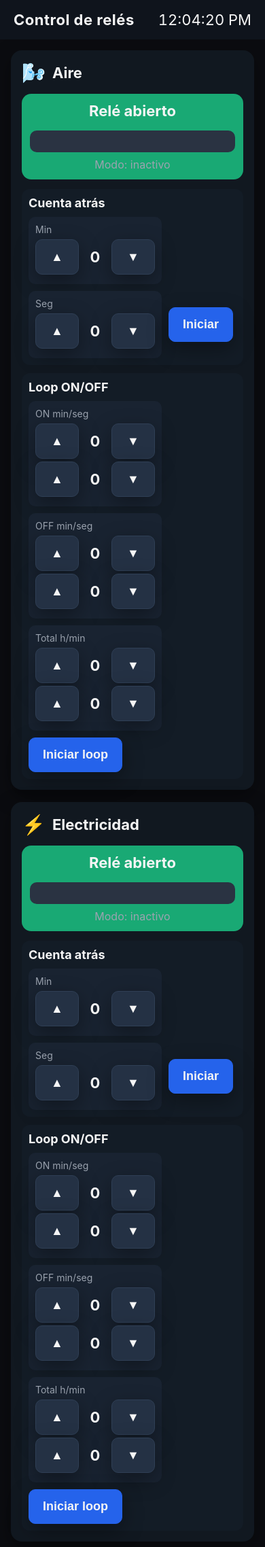
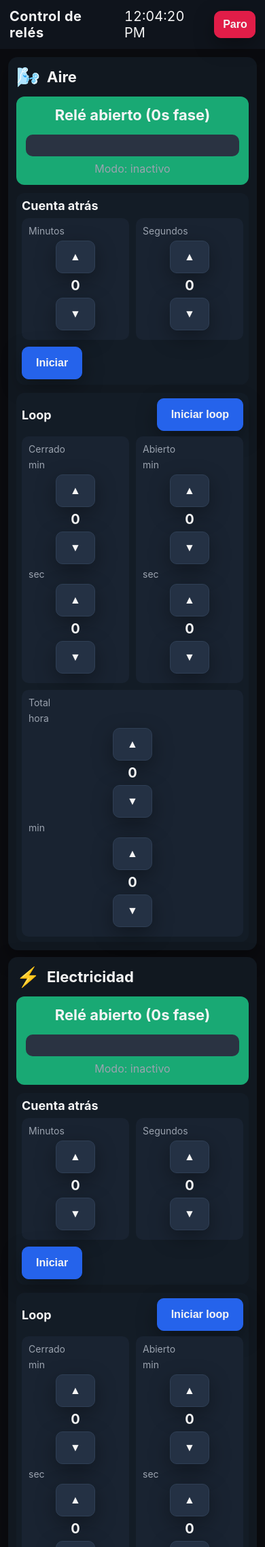
Before and after one commit to ArnauMorato/Kinkmatic, a Flask app: page / in a window 390 px wide. Shown: the top 2276 px of the page at 68% size. Run offline with Flask 3, Linux system fonts and the light colour scheme.

Commit message:
Aplicar mejoras de diseÃ±o de tablet a main con GPIO real - Agregar phase_left, modo pending_loop, endpoint /api/stop, vista /reader - Mejorar UI con botÃ³n de paro y controles verticales - Agregar favicon y vista de lectura

```diff
--- a/app.py
+++ b/app.py
@@ -29,10 +29,18 @@ if HW:
 
 # Estado
 STATE = {
-    name: {"mode": "idle", "seconds_left": 0, "total": 0, "phase": "", "started_at": 0.0}
+    name: {
+        "mode": "idle",           # idle | single | pending_loop | loop
+        "seconds_left": 0,        # tiempo restante total
+        "total": 0,               # total de la acción
+        "phase": "",              # pending | on | off
+        "phase_left": 0,          # tiempo restante de la fase actual
+        "started_at": 0.0,
+    }
     for name in DEVICES
 }
 LOCK = threading.Lock()
+LOOP_START_DELAY = 3  # segundos de cuenta atrás previa en fondo amarillo
 
 
 def set_relay(device: str, closed: bool) -> None:
@@ -52,6 +60,7 @@ def run_countdown(device: str, duration: int) -> None:
             seconds_left=duration,
             total=duration,
             phase="on",
+            phase_left=duration,
             started_at=time.time(),
         )
     set_relay(device, True)
@@ -62,15 +71,41 @@ def run_countdown(device: str, duration: int) -> None:
             if STATE[device]["mode"] != "single":
                 break
             STATE[device]["seconds_left"] = max(0, int(end_ts - now))
+            STATE[device]["phase_left"] = STATE[device]["seconds_left"]
         if now >= end_ts:
             break
         time.sleep(0.2)
     set_relay(device, False)
     with LOCK:
-        STATE[device].update(mode="idle", seconds_left=0, total=0, phase="", started_at=0.0)
+        STATE[device].update(
+            mode="idle", seconds_left=0, total=0, phase="", phase_left=0, started_at=0.0
+        )
 
 
 def run_loop(device: str, on_seconds: int, off_seconds: int, total_seconds: int) -> None:
+    # Fase previa: cuenta atrás amarilla antes de empezar el ciclo
+    pending_end = time.time() + LOOP_START_DELAY
+    with LOCK:
+        STATE[device].update(
+            mode="pending_loop",
+            total=LOOP_START_DELAY,
+            seconds_left=LOOP_START_DELAY,
+            phase="pending",
+            phase_left=LOOP_START_DELAY,
+            started_at=time.time(),
+        )
+    while True:
+        now = time.time()
+        with LOCK:
+            if STATE[device]["mode"] != "pending_loop":
+                break
+            STATE[device]["seconds_left"] = max(0, int(pending_end - now))
+            STATE[device]["phase_left"] = STATE[device]["seconds_left"]
+        if now >= pending_end:
+            break
+        time.sleep(0.2)
+
+    # Fase de loop on/off
     end_ts = time.time() + total_seconds
     with LOCK:
         STATE[device].update(
@@ -78,6 +113,7 @@ def run_loop(device: str, on_seconds: int, off_seconds: int, total_seconds: int)
             total=total_seconds,
             seconds_left=total_seconds,
             phase="on",
+            phase_left=on_seconds,
             started_at=time.time(),
         )
     while True:
@@ -89,14 +125,16 @@ def run_loop(device: str, on_seconds: int, off_seconds: int, total_seconds: int)
         if on_seconds > 0:
             with LOCK:
                 STATE[device]["phase"] = "on"
+                STATE[device]["phase_left"] = on_seconds
             set_relay(device, True)
             phase_end = min(end_ts, time.time() + on_seconds)
             while time.time() < phase_end:
                 with LOCK:
                     if STATE[device]["mode"] != "loop":
                         break
-                with LOCK:
-                    STATE[device]["seconds_left"] = max(0, int(end_ts - time.time()))
+                    now2 = time.time()
+                    STATE[device]["seconds_left"] = max(0, int(end_ts - now2))
+                    STATE[device]["phase_left"] = max(0, int(phase_end - now2))
                 time.sleep(0.2)
         with LOCK:
             if STATE[device]["mode"] != "loop":
@@ -105,25 +143,35 @@ def run_loop(device: str, on_seconds: int, off_seconds: int, total_seconds: int)
         if off_seconds > 0:
             with LOCK:
                 STATE[device]["phase"] = "off"
+                STATE[device]["phase_left"] = off_seconds
             set_relay(device, False)
             phase_end = min(end_ts, time.time() + off_seconds)
             while time.time() < phase_end:
                 with LOCK:
                     if STATE[device]["mode"] != "loop":
                         break
-                with LOCK:
-                    STATE[device]["seconds_left"] = max(0, int(end_ts - time.time()))
+                    now2 = time.time()
+                    STATE[device]["seconds_left"] = max(0, int(end_ts - now2))
+                    STATE[device]["phase_left"] = max(0, int(phase_end - now2))
                 time.sleep(0.2)
         if time.time() >= end_ts:
             break
     set_relay(device, False)
     with LOCK:
-        STATE[device].update(mode="idle", seconds_left=0, total=0, phase="", started_at=0.0)
+        STATE[device].update(
+            mode="idle", seconds_left=0, total=0, phase="", phase_left=0, started_at=0.0
+        )
 
 
 @app.route("/")
 def home():
     return render_template("index.html", devices=DEVICES)
+
+
+@app.route("/reader")
+def reader():
+    """Vista simplificada para modos de lectura (reader view)."""
+    return render_template("reader.html", devices=DEVICES, state=STATE)
 
 
 @app.route("/api/status")
@@ -140,6 +188,7 @@ def api_status():
                 "total": total,
                 "phase": st["phase"],
                 "percent": percent,
+                "phase_left": st.get("phase_left", 0),
             }
     return jsonify(payload)
 
@@ -174,6 +223,16 @@ def api_loop():
     return jsonify({"ok": True})
 
 
+@app.route("/api/stop", methods=["POST"])
+def api_stop():
+    with LOCK:
+        for name in STATE:
+            STATE[name].update(mode="idle", seconds_left=0, total=0, phase="", phase_left=0)
+    for name in STATE:
+        set_relay(name, False)
+    return jsonify({"ok": True})
+
+
 if __name__ == "__main__":
     # Solo para pruebas locales; en producción usar gunicorn/waitress o similar
     app.run(host="0.0.0.0", port=666, debug=False)
--- a/static/app.js
+++ b/static/app.js
@@ -1,5 +1,6 @@
 const cardsContainer = document.getElementById("cards");
 const tmpl = document.getElementById("card-template");
+const stopBtn = document.getElementById("stop-all");
 
 const state = {};
 
@@ -110,6 +111,14 @@ function createCard(key, meta) {
 
 Object.entries(DEVICES).forEach(([k, v]) => createCard(k, v));
 
+stopBtn.onclick = async () => {
+  try {
+    await fetch("/api/stop", { method: "POST" });
+  } catch (e) {
+    console.error(e);
+  }
+};
+
 function renderClock() {
   const el = document.getElementById("clock");
   const now = new Date();
@@ -127,11 +136,19 @@ async function poll() {
       if (!s) continue;
       const { indicator, counter, fill, statusBox, mode, startSingle, startLoop } = s.els;
       const active = st.mode !== "idle";
-      const closed = st.mode === "single" || (st.mode === "loop" && st.phase === "on");
+      const pending = st.mode === "pending_loop";
+      const closed = (!pending) && (st.mode === "single" || (st.mode === "loop" && st.phase === "on"));
 
       statusBox.classList.toggle("on", closed);
       statusBox.classList.toggle("off", !closed);
-      indicator.textContent = closed ? "Relé cerrado" : "Relé abierto";
+      statusBox.classList.toggle("pending", pending);
+      const phaseLeft = st.phase_left || 0;
+      indicator.textContent = pending
+        ? `Preparando loop (${phaseLeft}s)`
+        : closed
+          ? `Relé cerrado (${phaseLeft}s fase)`
+          : `Relé abierto (${phaseLeft}s fase)`;
+
       counter.textContent = active ? st.seconds_left : "";
       fill.style.width = `${st.percent || 0}%`;
       mode.textContent = active
--- a/static/style.css
+++ b/static/style.css
@@ -21,8 +21,9 @@ body {
   display: flex;
   justify-content: space-between;
   align-items: center;
-  padding: 16px 20px;
-  font-size: 22px;
+  gap: 10px;
+  padding: 12px 14px;
+  font-size: 20px;
   background: #0f141c;
   position: sticky;
   top: 0;
@@ -30,21 +31,24 @@ body {
 }
 .clock { font-variant-numeric: tabular-nums; }
 .title { font-weight: 700; letter-spacing: 0.5px; }
+.top-bar .btn { margin-left: auto; }
 
 main {
   display: grid;
-  gap: 18px;
-  padding: 16px;
+  gap: 10px;
+  padding: 12px;
+  max-width: 1100px;
+  margin: 0 auto 24px auto;
 }
 
 .card {
   background: var(--card);
-  border-radius: 16px;
-  padding: 16px;
+  border-radius: 14px;
+  padding: 12px;
   box-shadow: var(--shadow);
   display: flex;
   flex-direction: column;
-  gap: 14px;
+  gap: 12px;
 }
 
 .card-header {
@@ -59,8 +63,8 @@ main {
 }
 
 .status {
-  padding: 12px;
-  border-radius: 14px;
+  padding: 14px;
+  border-radius: 12px;
   background: #16202d;
   display: grid;
   gap: 8px;
@@ -71,7 +75,7 @@ main {
   font-weight: 700;
 }
 .counter {
-  font-size: 64px;
+  font-size: 56px;
   font-weight: 800;
   font-variant-numeric: tabular-nums;
 }
@@ -102,14 +106,20 @@ main {
 .block {
   background: #131c26;
   border-radius: 12px;
-  padding: 12px;
+  padding: 10px;
   display: flex;
   flex-direction: column;
-  gap: 10px;
+  gap: 8px;
 }
 .block-title {
   font-size: 18px;
   font-weight: 700;
+}
+.block-title.with-action {
+  display: flex;
+  align-items: center;
+  justify-content: space-between;
+  gap: 10px;
 }
 .row {
   display: flex;
@@ -123,18 +133,24 @@ main {
   background: #192331;
   border-radius: 10px;
   padding: 10px;
-  min-width: 140px;
+  min-width: 120px;
+  flex: 1 1 0;
 }
 .ctrl-label {
   font-size: 14px;
   color: var(--muted);
   margin-bottom: 6px;
 }
+.ctrl-label.sub { margin-top: 6px; }
 .ctrl-buttons {
   display: flex;
   align-items: center;
   gap: 6px;
   margin-bottom: 4px;
+}
+.ctrl-buttons.vertical {
+  flex-direction: column;
+  align-items: center;
 }
 
 .btn {
@@ -142,9 +158,9 @@ main {
   color: var(--text);
   border: 1px solid #2f3f55;
   border-radius: 10px;
-  padding: 14px 16px;
-  font-size: 20px;
-  min-width: 64px;
+  padding: 12px 14px;
+  font-size: 18px;
+  min-width: 58px;
   cursor: pointer;
   touch-action: manipulation;
   box-shadow: var(--shadow);
@@ -156,35 +172,50 @@ main {
   font-weight: 700;
   padding: 14px 20px;
 }
+.btn.danger {
+  background: #e11d48;
+  border-color: #e11d48;
+  font-weight: 800;
+}
 .btn:disabled {
   opacity: 0.4;
   cursor: not-allowed;
   box-shadow: none;
 }
 .arrow {
-  width: 60px;
-  height: 60px;
+  width: 54px;
+  height: 54px;
   display: grid;
   place-items: center;
 }
+.actions {
+  display: flex;
+  align-items: stretch;
+}
 .value {
-  min-width: 36px;
+  min-width: 34px;
   text-align: center;
   font-weight: 700;
-  font-size: 22px;
+  font-size: 20px;
 }
 
 .status.on { background: var(--red); }
 .status.off { background: var(--green); }
+.status.pending { background: var(--yellow); color: #111; }
 
-@media (min-width: 768px) {
-  main { grid-template-columns: repeat(2, minmax(0, 1fr)); }
-  .counter { font-size: 80px; }
+@media (max-width: 900px) {
+  main { grid-template-columns: 1fr; }
 }
 
+@media (min-width: 900px) {
+  main { grid-template-columns: repeat(2, minmax(0, 1fr)); }
+}
+
+/* Mantener wrap siempre para que no desborde en horizontal */
+
 @media (max-width: 480px) {
-  .btn { padding: 12px 14px; font-size: 18px; }
-  .arrow { width: 52px; height: 52px; }
-  .counter { font-size: 54px; }
-  .block { padding: 10px; }
+  .btn { padding: 10px 12px; font-size: 16px; }
+  .arrow { width: 48px; height: 48px; }
+  .counter { font-size: 48px; }
+  .block { padding: 8px; }
 }
--- a/templates/index.html
+++ b/templates/index.html
@@ -4,12 +4,14 @@
   <meta charset="utf-8">
   <meta name="viewport" content="width=device-width, initial-scale=1.0, user-scalable=no">
   <title>Control de Relés</title>
+  <link rel="icon" type="image/svg+xml" href="{{ url_for('static', filename='favicon.svg') }}">
   <link rel="stylesheet" href="{{ url_for('static', filename='style.css') }}">
 </head>
 <body>
   <header class="top-bar">
     <div class="title">Control de relés</div>
     <div id="clock" class="clock"></div>
+    <button id="stop-all" class="btn danger">Paro</button>
   </header>
 
   <main id="cards"></main>
@@ -29,69 +31,79 @@
       <div class="controls">
         <div class="block">
           <div class="block-title">Cuenta atrás</div>
-          <div class="row">
+          <div class="row wrap">
             <div class="ctrl">
-              <div class="ctrl-label">Min</div>
-              <div class="ctrl-buttons">
+              <div class="ctrl-label">Minutos</div>
+              <div class="ctrl-buttons vertical">
                 <button class="btn arrow min-up">▲</button>
                 <div class="value min-val">0</div>
                 <button class="btn arrow min-down">▼</button>
               </div>
             </div>
             <div class="ctrl">
-              <div class="ctrl-label">Seg</div>
-              <div class="ctrl-buttons">
+              <div class="ctrl-label">Segundos</div>
+              <div class="ctrl-buttons vertical">
                 <button class="btn arrow sec-up">▲</button>
                 <div class="value sec-val">0</div>
                 <button class="btn arrow sec-down">▼</button>
               </div>
             </div>
-            <button class="btn primary start-single">Iniciar</button>
+            <div class="actions">
+              <button class="btn primary start-single">Iniciar</button>
+            </div>
           </div>
         </div>
         <div class="block">
-          <div class="block-title">Loop ON/OFF</div>
+          <div class="block-title with-action">
+            <span>Loop</span>
+            <button class="btn primary start-loop">Iniciar loop</button>
+          </div>
           <div class="row wrap">
             <div class="ctrl">
-              <div class="ctrl-label">ON min/seg</div>
-              <div class="ctrl-buttons">
+              <div class="ctrl-label">Cerrado</div>
+              <div class="ctrl-label sub">min</div>
+              <div class="ctrl-buttons vertical">
                 <button class="btn arrow on-min-up">▲</button>
                 <div class="value on-min-val">0</div>
                 <button class="btn arrow on-min-down">▼</button>
               </div>
-              <div class="ctrl-buttons">
+              <div class="ctrl-label sub">sec</div>
+              <div class="ctrl-buttons vertical">
                 <button class="btn arrow on-sec-up">▲</button>
                 <div class="value on-sec-val">0</div>
                 <button class="btn arrow on-sec-down">▼</button>
               </div>
             </div>
             <div class="ctrl">
-              <div class="ctrl-label">OFF min/seg</div>
-              <div class="ctrl-buttons">
+              <div class="ctrl-label">Abierto</div>
+              <div class="ctrl-label sub">min</div>
+              <div class="ctrl-buttons vertical">
                 <button class="btn arrow off-min-up">▲</button>
                 <div class="value off-min-val">0</div>
                 <button class="btn arrow off-min-down">▼</button>
               </div>
-              <div class="ctrl-buttons">
+              <div class="ctrl-label sub">sec</div>
+              <div class="ctrl-buttons vertical">
                 <button class="btn arrow off-sec-up">▲</button>
                 <div class="value off-sec-val">0</div>
                 <button class="btn arrow off-sec-down">▼</button>
               </div>
             </div>
             <div class="ctrl">
-              <div class="ctrl-label">Total h/min</div>
-              <div class="ctrl-buttons">
+              <div class="ctrl-label">Total</div>
+              <div class="ctrl-label sub">hora</div>
+              <div class="ctrl-buttons vertical">
                 <button class="btn arrow total-hour-up">▲</button>
                 <div class="value total-hour-val">0</div>
                 <button class="btn arrow total-hour-down">▼</button>
               </div>
-              <div class="ctrl-buttons">
+              <div class="ctrl-label sub">min</div>
+              <div class="ctrl-buttons vertical">
                 <button class="btn arrow total-min-up">▲</button>
                 <div class="value total-min-val">0</div>
                 <button class="btn arrow total-min-down">▼</button>
               </div>
             </div>
-            <button class="btn primary start-loop">Iniciar loop</button>
           </div>
         </div>
       </div>
```
Also changed, not shown: templates/reader.html (added, +32 -0 lines), static/favicon.svg (added).
